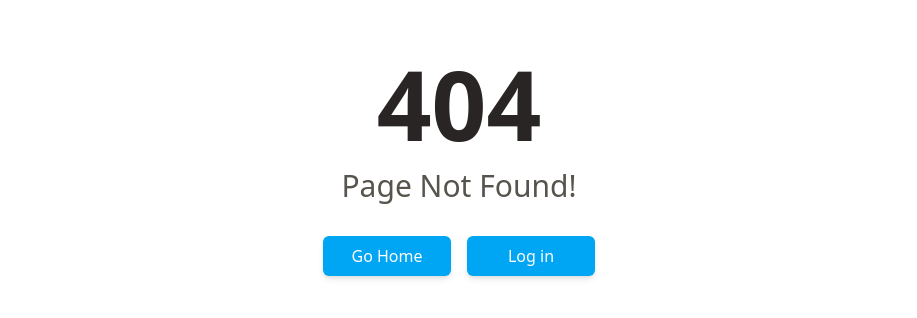
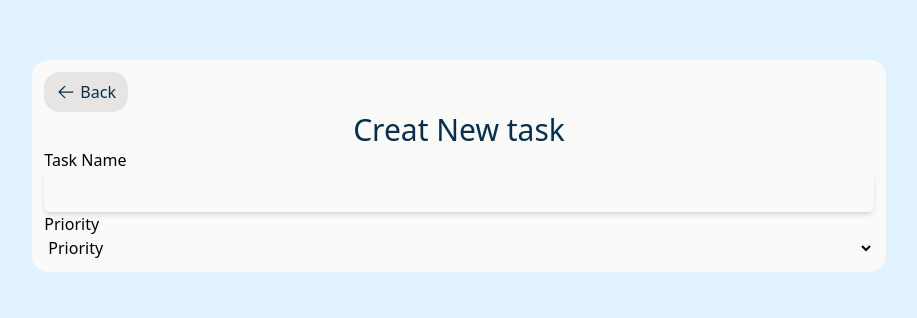
Before and after one commit to mahdinap/Tasks-manager, a React (Vite) app: page /create in a window 1280 px wide. Before the commit this address had no page. Shown: the part 234-552 px from the top of the page, without its empty margins (181-1098 px from the left). Built offline with nearby package versions, Linux system fonts and the light colour scheme.

Commit message:
add create task page

```diff
--- a/package.json
+++ b/package.json
@@ -10,6 +10,7 @@
     "preview": "vite preview"
   },
   "dependencies": {
+    "@phosphor-icons/react": "^2.1.10",
     "@tailwindcss/vite": "^4.1.13",
     "react": "^19.1.1",
     "react-dom": "^19.1.1",
--- a/src/main.jsx
+++ b/src/main.jsx
@@ -7,6 +7,7 @@ import SingUp from './pages/signUp.jsx'
 import Login from './pages/logIn.jsx';
 import NotFoundPage from './pages/notfoundpage.jsx';
 import Wellcome from './pages/wellcom.jsx';
+import CreateNewTsk from './pages/create.jsx';
 
 
 const router = createBrowserRouter([
@@ -30,6 +31,11 @@ const router = createBrowserRouter([
     path: "/wellcome",
     element: <Wellcome/>,
   }
+   ,
+  {
+    path: "/create",
+    element: <CreateNewTsk/>,
+  }
 ]);
 
 createRoot(document.getElementById('root')).render(
--- /dev/null
+++ b/src/pages/create.jsx
@@ -0,0 +1,37 @@
+import { useEffect } from "react";
+import Input from "../inputs";
+import { ArrowLeft} from "@phosphor-icons/react";
+
+export default function CreateNewTsk(){
+
+    useEffect(()=>{
+        document.title='Create New Task'
+        document.body.classList.add("bg-sky-100")
+        return()=>{
+            document.body.classList.remove("bg-sky-100")
+        }
+    })
+    return(
+    <>
+    <div className="flex flex-col w-2/3 bg-stone-50 rounded-2xl p-3">
+
+    <button className="text-sky-950 py-2 px-3 bg-stone-200 hover:bg-stone-300 rounded-2xl font-medium inline-flex items-center gap-1 w-max">
+  <ArrowLeft size={20} />
+  Back
+</button>
+
+
+        <h2 className="text-sky-950 text-3xl  text-center">Creat New task</h2>
+        <form action="" className="flex flex-col">
+        <Input label="Task Name" />
+        <label htmlFor="Priority">Priority</label>
+        <select name="Priority" id="Priority">
+            <option value="null" disabled selected>Priority</option>
+            <option value="high">High</option>
+            <option value="medium">Medium</option>
+            <option value="low">Low</option>
+        </select>
+        </form>
+    </div>
+    </>)
+}
--- a/src/pages/wellcom.jsx
+++ b/src/pages/wellcom.jsx
@@ -3,11 +3,12 @@ export default function Wellcome(props){
     const {name}=props
      useEffect(() => {
     // وقتی وارد این صفحه می‌شیم، رنگ پس‌زمینه کل صفحه تغییر کنه
-    document.body.style.backgroundColor = "#e0f2fe"; // رنگ آبی روشن
+    document.body.classList.add("bg-sky-100") // رنگ آبی روشن
+    document.title="Wellcome"
 
     // وقتی از این صفحه خارج می‌شیم، رنگ برگرده
     return () => {
-      document.body.style.backgroundColor = "";
+      document.body.classList.remove("bg-sky-100");
     };
   }, []);
     return(
```
Also changed, not shown: 1 other file (tests, documents, lock files or other folders).
